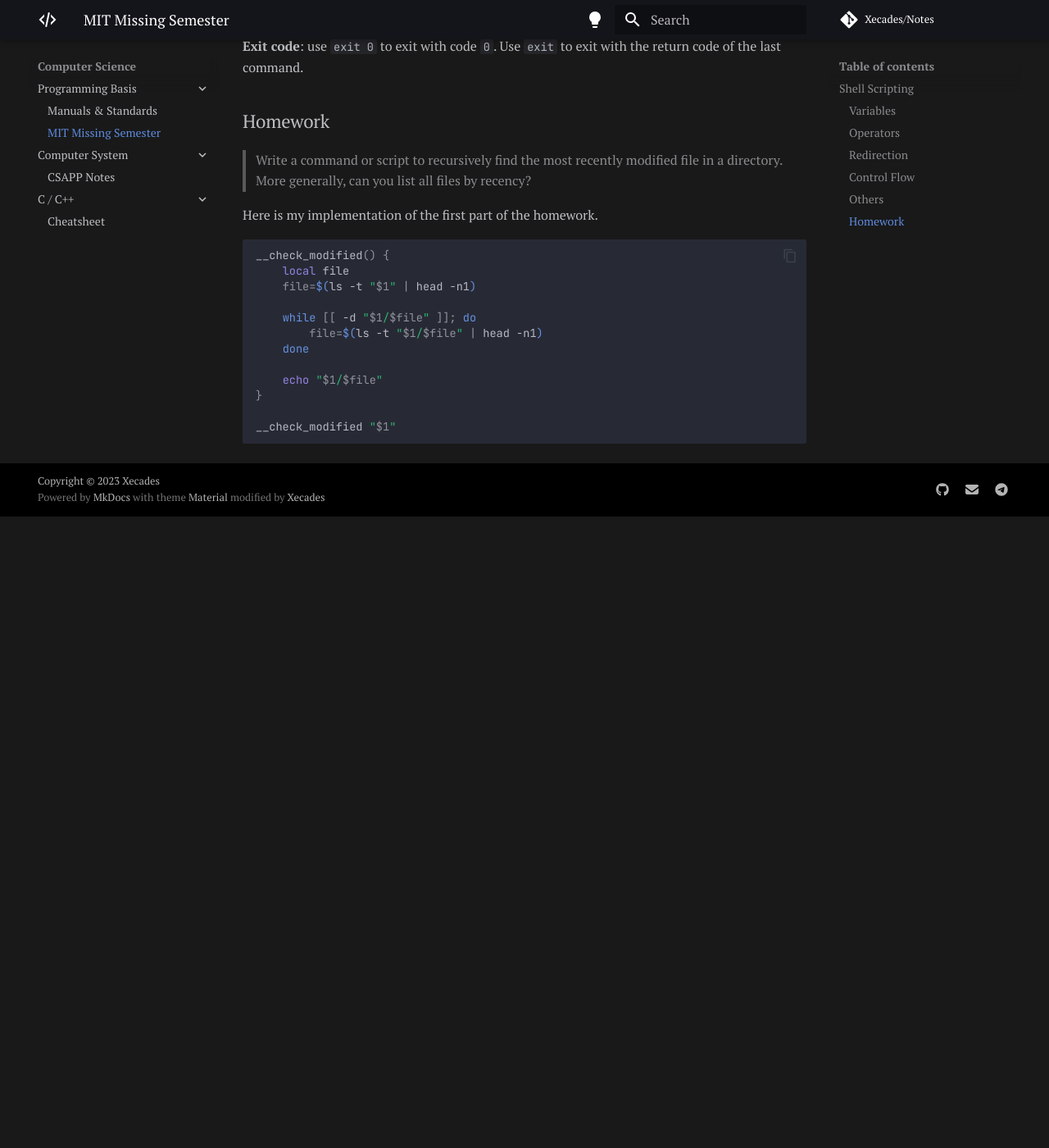
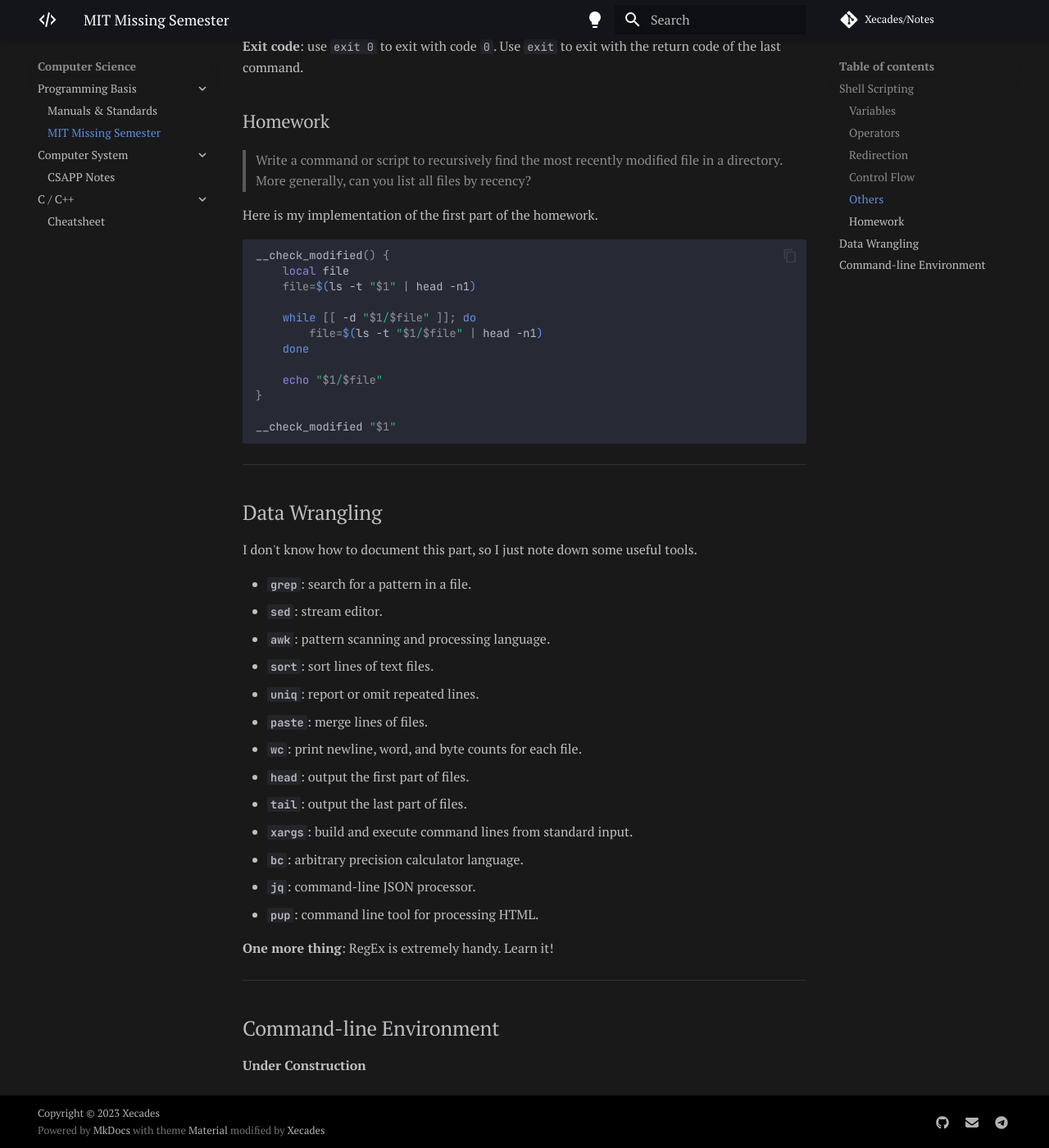
Before and after one commit to Xecades/Notes, an MkDocs documentation site: the page built from docs/cs/basis/mit-missing-semester.md, in a window 1280 px wide and 1400 px high, scrolled down 3576 px. Shown: the whole window at 82% size. Built offline with MkDocs 1.6.1 and Material for MkDocs 9.7.7, drawn with Linux system fonts in a browser that asks for light colours; comment, search, counter and statistics services are not loaded; before the commit the page ends 4206 px from its top, so only the background shows below that.

Commit message:
docs: update MIT Missing Semester

````diff
--- a/docs/cs/basis/mit-missing-semester.md
+++ b/docs/cs/basis/mit-missing-semester.md
@@ -164,3 +164,31 @@
 
 __check_modified "$1"
 ```
+
+---
+
+## Data Wrangling
+
+I don't know how to document this part, so I just note down some useful tools.
+
+ - **`grep`**: search for a pattern in a file.
+ - **`sed`**: stream editor.
+ - **`awk`**: pattern scanning and processing language.
+ - **`sort`**: sort lines of text files.
+ - **`uniq`**: report or omit repeated lines.
+ - **`paste`**: merge lines of files.
+ - **`wc`**: print newline, word, and byte counts for each file.
+ - **`head`**: output the first part of files.
+ - **`tail`**: output the last part of files.
+ - **`xargs`**: build and execute command lines from standard input.
+ - **`bc`**: arbitrary precision calculator language.
+ - **`jq`**: command-line JSON processor.
+ - **`pup`**: command line tool for processing HTML.
+
+**One more thing**: RegEx is extremely handy. Learn it!
+
+---
+
+## Command-line Environment
+
+**Under Construction**
````
